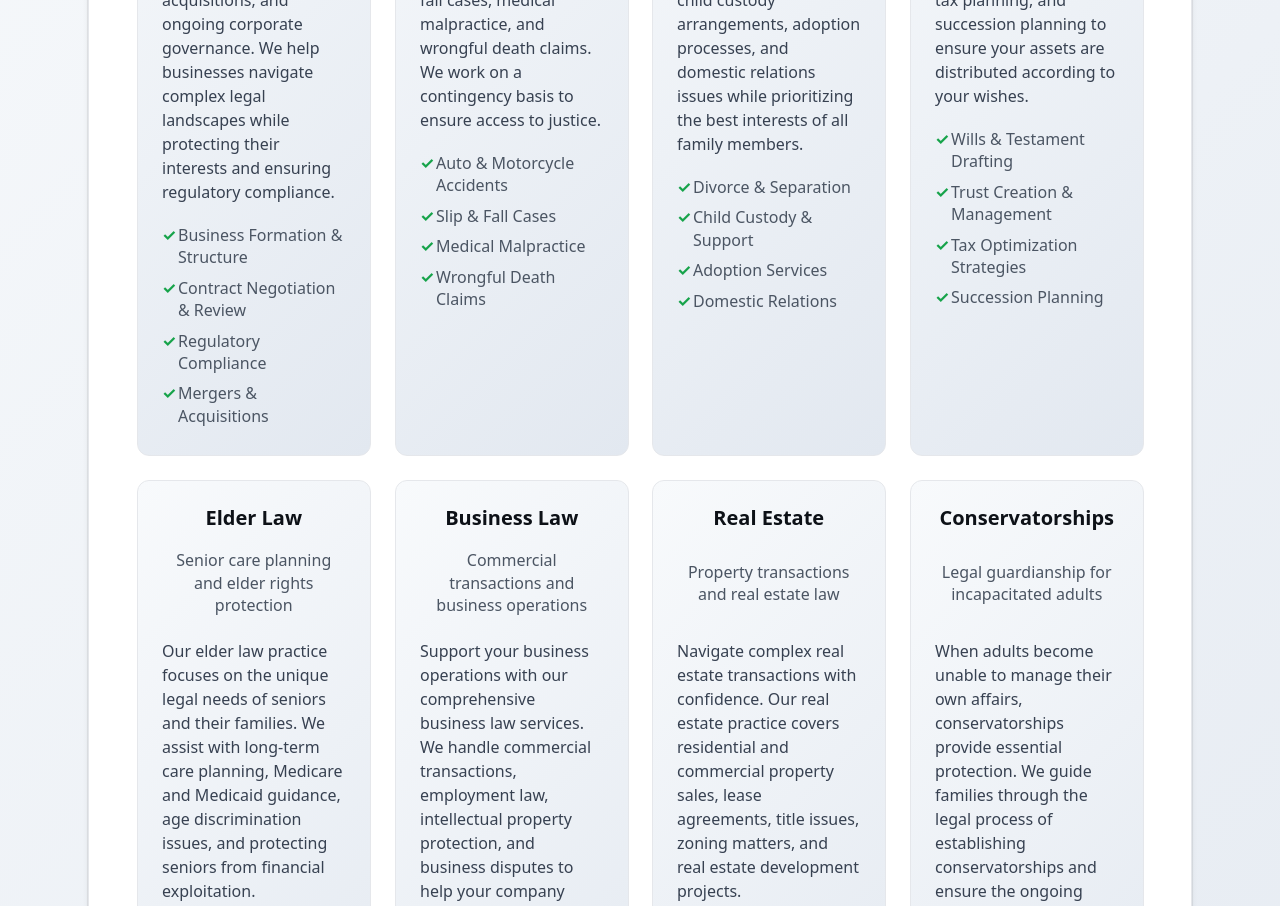
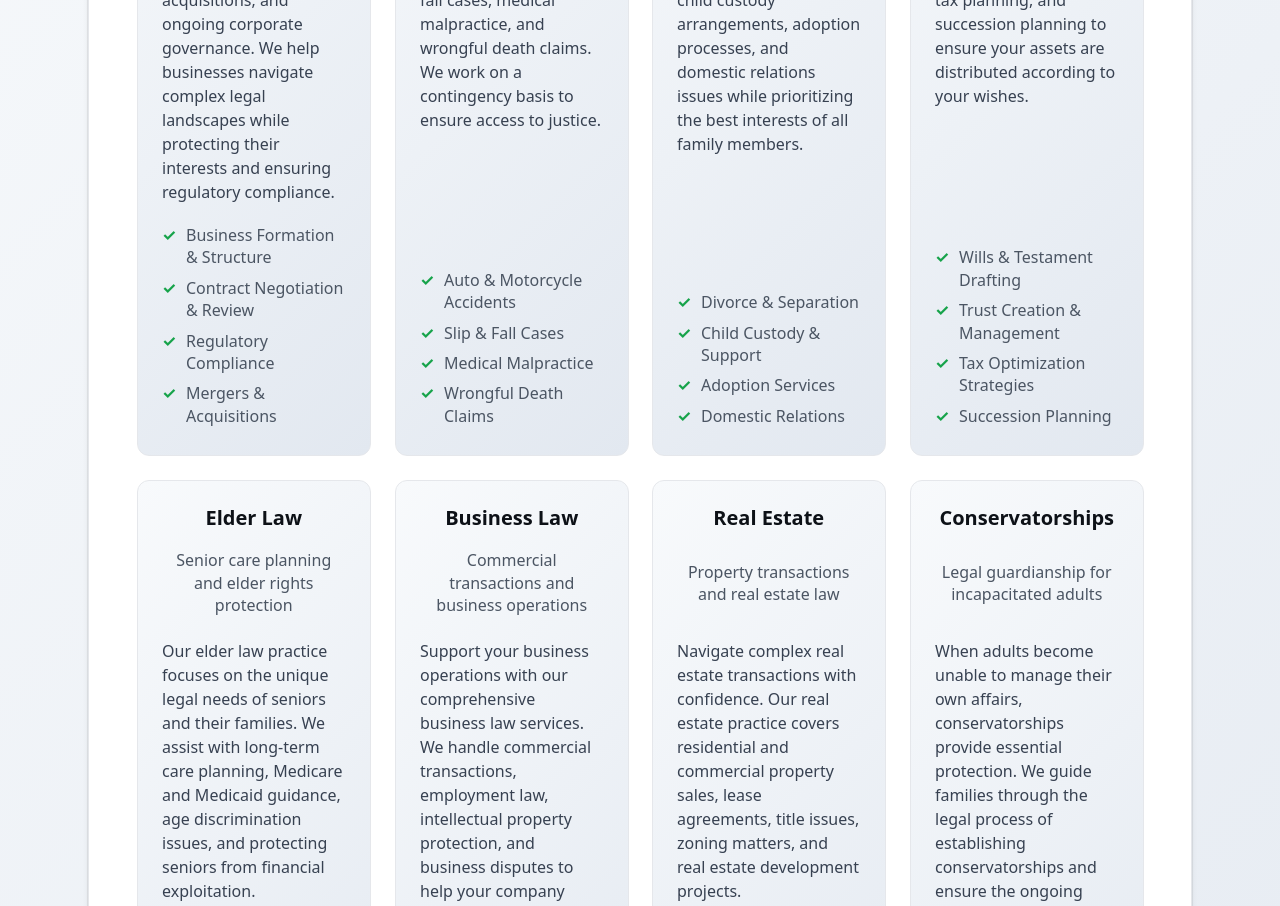
Before and after one commit to jaysonharper/static-web-starter-template, a website built with Vite: page index.html in a window 1280 px wide. Shown: the part 1480-2386 px from the top of the page. Built offline with nearby package versions, Linux system fonts and the light colour scheme.

Commit message:
feat: Enhance service features styling for improved readability and alignment

```diff
--- a/index.html
+++ b/index.html
@@ -15,16 +15,8 @@
     <meta name="format-detection" content="telephone=no" />
     <meta name="msapplication-config" content="none" />
     <meta name="theme-color" content="#f8fafc" />
-    <!-- Ensure consistent CSS loading across browsers -->
-    <link rel="preload" href="/src/styles/main.css" as="style" />
+    <!-- CSS loaded by Vite in development mode -->
     <link rel="stylesheet" href="/src/styles/main.css" />
-    <!-- Cache busting and cross-browser compatibility -->
-    <meta
-      http-equiv="Cache-Control"
-      content="no-cache, no-store, must-revalidate"
-    />
-    <meta http-equiv="Pragma" content="no-cache" />
-    <meta http-equiv="Expires" content="0" />
     <!-- Inline critical CSS for consistent initial rendering -->
     <style>
       /* Force consistent font rendering across browsers */
@@ -112,13 +104,13 @@
                       legal landscapes while protecting their interests and
                       ensuring regulatory compliance.
                     </p>
+                  </div>
                   <ul class="service-features">
                     <li>Business Formation & Structure</li>
                     <li>Contract Negotiation & Review</li>
                     <li>Regulatory Compliance</li>
                     <li>Mergers & Acquisitions</li>
                   </ul>
-                  </div>
                 </div>
               </div>
 
@@ -138,13 +130,13 @@
                       malpractice, and wrongful death claims. We work on a
                       contingency basis to ensure access to justice.
                     </p>
+                  </div>
                   <ul class="service-features">
                     <li>Auto & Motorcycle Accidents</li>
                     <li>Slip & Fall Cases</li>
                     <li>Medical Malpractice</li>
                     <li>Wrongful Death Claims</li>
                   </ul>
-                  </div>
                 </div>
               </div>
 
@@ -164,13 +156,13 @@
                       processes, and domestic relations issues while
                       prioritizing the best interests of all family members.
                     </p>
+                  </div>
                   <ul class="service-features">
                     <li>Divorce & Separation</li>
                     <li>Child Custody & Support</li>
                     <li>Adoption Services</li>
                     <li>Domestic Relations</li>
                   </ul>
-                  </div>
                 </div>
               </div>
 
@@ -190,13 +182,13 @@
                       planning, and succession planning to ensure your assets
                       are distributed according to your wishes.
                     </p>
+                  </div>
                   <ul class="service-features">
                     <li>Wills & Testament Drafting</li>
                     <li>Trust Creation & Management</li>
                     <li>Tax Optimization Strategies</li>
                     <li>Succession Planning</li>
                   </ul>
-                  </div>
                 </div>
               </div>
 
@@ -216,13 +208,13 @@
                       discrimination issues, and protecting seniors from
                       financial exploitation.
                     </p>
+                  </div>
                   <ul class="service-features">
                     <li>Long-term Care Planning</li>
                     <li>Medicare & Medicaid Guidance</li>
                     <li>Elder Abuse Protection</li>
                     <li>Age Discrimination Cases</li>
                   </ul>
-                  </div>
                 </div>
               </div>
 
@@ -242,13 +234,13 @@
                       business disputes to help your company thrive in
                       competitive markets.
                     </p>
+                  </div>
                   <ul class="service-features">
                     <li>Commercial Transactions</li>
                     <li>Employment Law</li>
                     <li>Intellectual Property</li>
                     <li>Business Disputes</li>
                   </ul>
-                  </div>
                 </div>
               </div>
 
@@ -267,13 +259,13 @@
                       property sales, lease agreements, title issues, zoning
                       matters, and real estate development projects.
                     </p>
+                  </div>
                   <ul class="service-features">
                     <li>Residential & Commercial Sales</li>
                     <li>Lease Agreements</li>
                     <li>Title & Zoning Issues</li>
                     <li>Property Development</li>
                   </ul>
-                  </div>
                 </div>
               </div>
 
@@ -293,13 +285,13 @@
                       conservatorships and ensure the ongoing protection of
                       vulnerable adults' rights and interests.
                     </p>
+                  </div>
                   <ul class="service-features">
                     <li>Conservatorship Establishment</li>
                     <li>Court Representation</li>
                     <li>Asset Protection</li>
                     <li>Ongoing Compliance</li>
                   </ul>
-                  </div>
                 </div>
               </div>
 
@@ -319,13 +311,13 @@
                       responsibilities to ensure the safety and well-being of
                       those who cannot care for themselves.
                     </p>
+                  </div>
                   <ul class="service-features">
                     <li>Minor Guardianship</li>
                     <li>Dependent Adult Protection</li>
                     <li>Court Proceedings</li>
                     <li>Guardian Responsibilities</li>
                   </ul>
-                  </div>
                 </div>
               </div>
 
@@ -345,13 +337,13 @@
                       contract breaches, and appeal processes with strategic
                       precision.
                     </p>
+                  </div>
                   <ul class="service-features">
                     <li>Civil Litigation</li>
                     <li>Commercial Disputes</li>
                     <li>Contract Breaches</li>
                     <li>Appeals Process</li>
                   </ul>
-                  </div>
                 </div>
               </div>
 
@@ -371,13 +363,13 @@
                       and bankruptcy proceedings while ensuring compliance with
                       consumer protection laws.
                     </p>
+                  </div>
                   <ul class="service-features">
                     <li>Debt Recovery</li>
                     <li>Judgment Enforcement</li>
                     <li>Asset Recovery</li>
                     <li>Bankruptcy Proceedings</li>
                   </ul>
-                  </div>
                 </div>
               </div>
             </div>
--- a/src/style.css
+++ b/src/style.css
@@ -306,11 +306,11 @@ li {
 }
 
 .service-features {
-  @apply list-none p-0 m-0;
+  @apply list-none p-0 m-0 text-left;
 }
 
 .service-features li {
-  @apply text-gray-600 text-sm md:text-base py-1 pl-4 relative;
+  @apply text-gray-600 text-sm md:text-base py-1 pl-6 relative;
   line-height: 1.4;
 }
 
--- a/src/styles/components/services.css
+++ b/src/styles/components/services.css
@@ -106,11 +106,11 @@
   }
 
   .service-features {
-    @apply list-none p-0 m-0;
+    @apply list-none p-0 m-0 text-left;
   }
 
   .service-features li {
-    @apply text-gray-600 text-sm md:text-base py-1 pl-4 relative;
+    @apply text-gray-600 text-sm md:text-base py-1 pl-6 relative;
     line-height: 1.4;
   }
 
```
Lines whose indentation alone changed are shown as unchanged.
